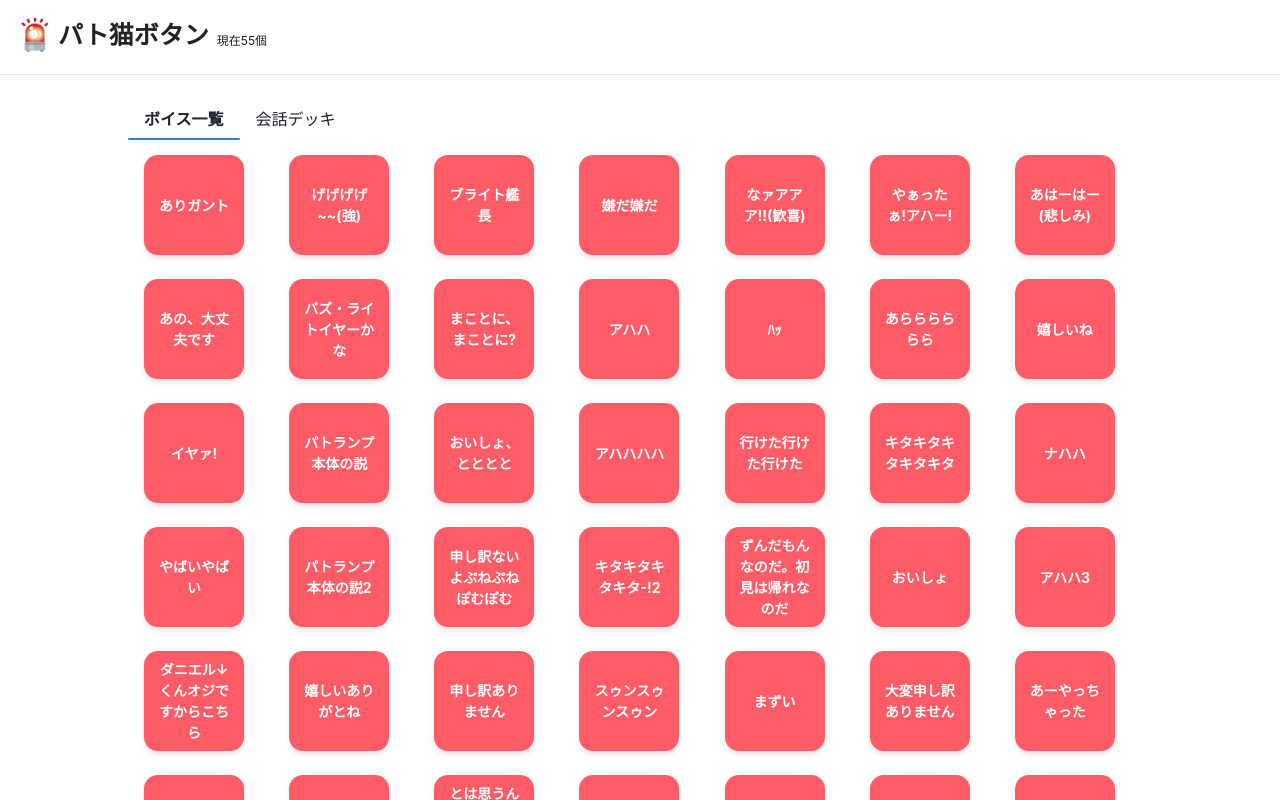
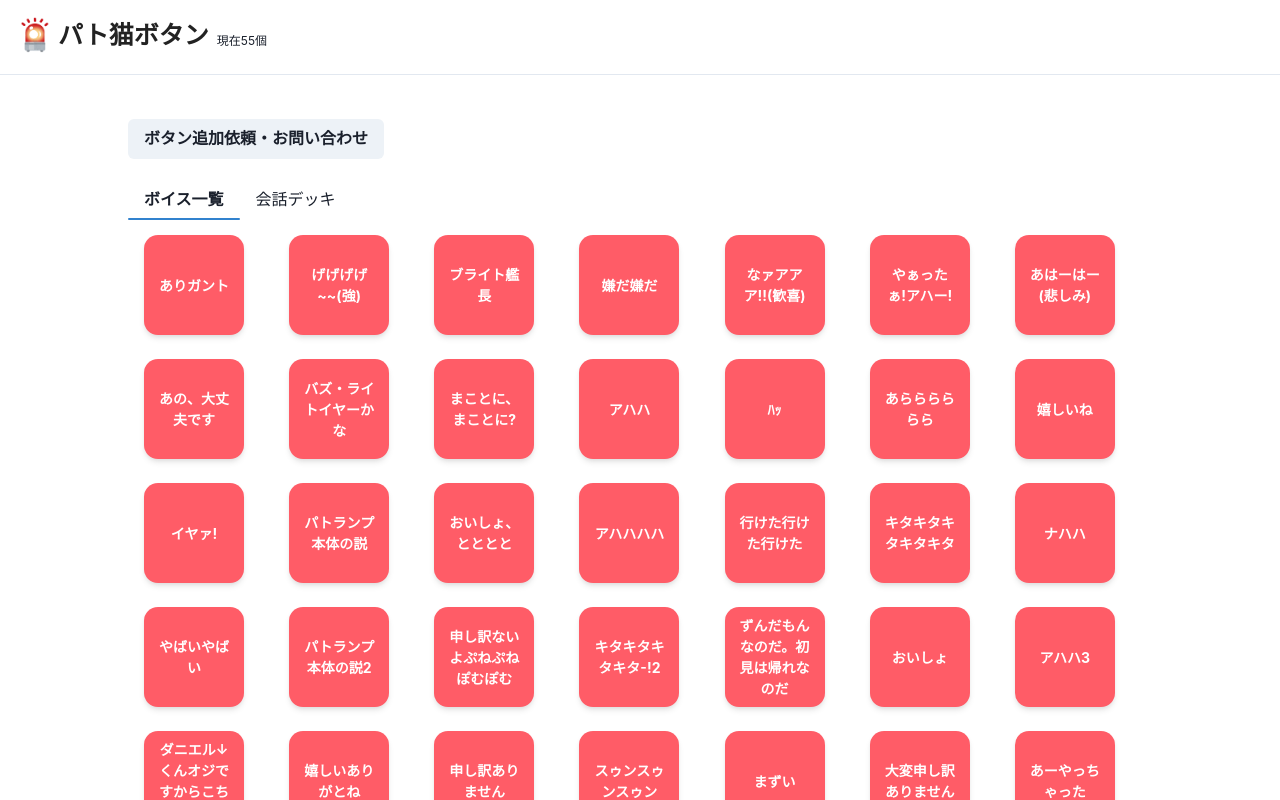
Before and after one commit to NoritakaIkeda/VoiseLibrary, a React (Vite) app: page / in a window 1280 px wide. Shown: the top 800 px of the page. Built offline with nearby package versions, Linux system fonts and the light colour scheme.

Commit message:
fix: 問い合わせボタン追加

```diff
--- a/src/App.tsx
+++ b/src/App.tsx
@@ -1,11 +1,14 @@
 import { Box } from "@chakra-ui/react";
-import { ContentTabs, Header } from "./feature";
+import { ContactUsButton, ContentTabs, Header } from "./feature";
 
 function App() {
   return (
     <>
       <Header />
       <Box px={{ base: "5%", md: "10vw" }} py={"20px"}>
+        <Box py={"20px"}>
+          <ContactUsButton />
+        </Box>
         <ContentTabs />
       </Box>
     </>
--- /dev/null
+++ b/src/feature/ContactUsButton/ContactUsButton.tsx
@@ -0,0 +1,13 @@
+import { Button, Link } from "@chakra-ui/react";
+
+export const ContactUsButton = () => {
+  return (
+    <Link
+      href={"https://forms.gle/5SUd5xQwWnzf9DsD7"}
+      target="_blank"
+      rel="noopener noreferrer"
+    >
+      <Button>ボタン追加依頼・お問い合わせ</Button>
+    </Link>
+  );
+};
--- /dev/null
+++ b/src/feature/ContactUsButton/index.ts
@@ -0,0 +1 @@
+export * from "./ContactUsButton";
--- a/src/feature/index.ts
+++ b/src/feature/index.ts
@@ -1,3 +1,4 @@
+export * from "./ContactUsButton";
 export * from "./ContentTabs";
 export * from "./Header";
 export * from "./VoiceButton";
```
